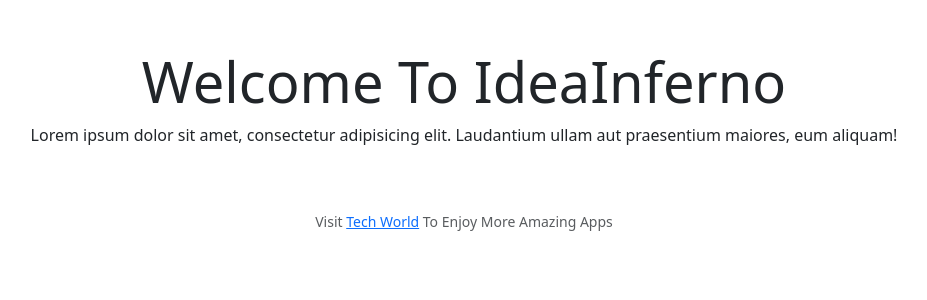
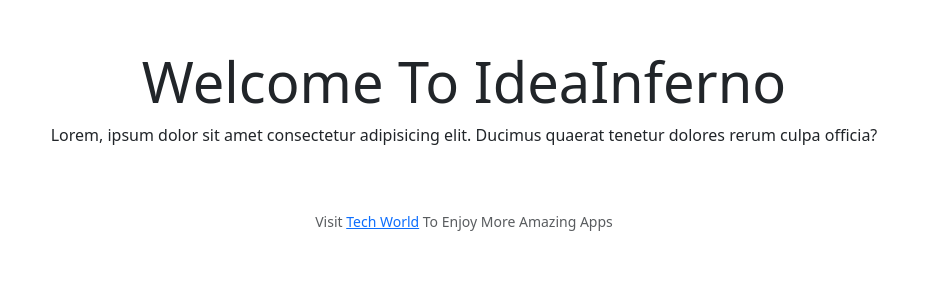
Before and after one commit to abdulhameedkhattab07/IdeaInferno, a Flask app: page / in a window 1280 px wide. Shown: the part 66-366 px from the top of the page, without its empty margins (176-1103 px from the left). Run offline with Flask 3, Linux system fonts and the light colour scheme; some libraries are stand-ins or nearby versions.

Commit message:
Modified some files

```diff
--- a/app.py
+++ b/app.py
@@ -115,7 +115,7 @@ def logout():
 
     # Forget any user_id
     session.clear()
-    flash("Successfully Logged Out")
+    flash("Successfully Logged Out", 'success')
     # Redirect user to login form
     return redirect("/")
 
--- a/templates/index.html
+++ b/templates/index.html
@@ -7,6 +7,6 @@
 {% block main %}
     <div class="jumbotron text-center">
         <h3 class="display-4">Welcome To IdeaInferno</h3>
-        <p>Lorem ipsum dolor sit amet, consectetur adipisicing elit. Laudantium ullam aut praesentium maiores, eum aliquam!</p>
+        <p>Lorem, ipsum dolor sit amet consectetur adipisicing elit. Ducimus quaerat tenetur dolores rerum culpa officia?</p>
     </div>
 {% endblock %}
```
